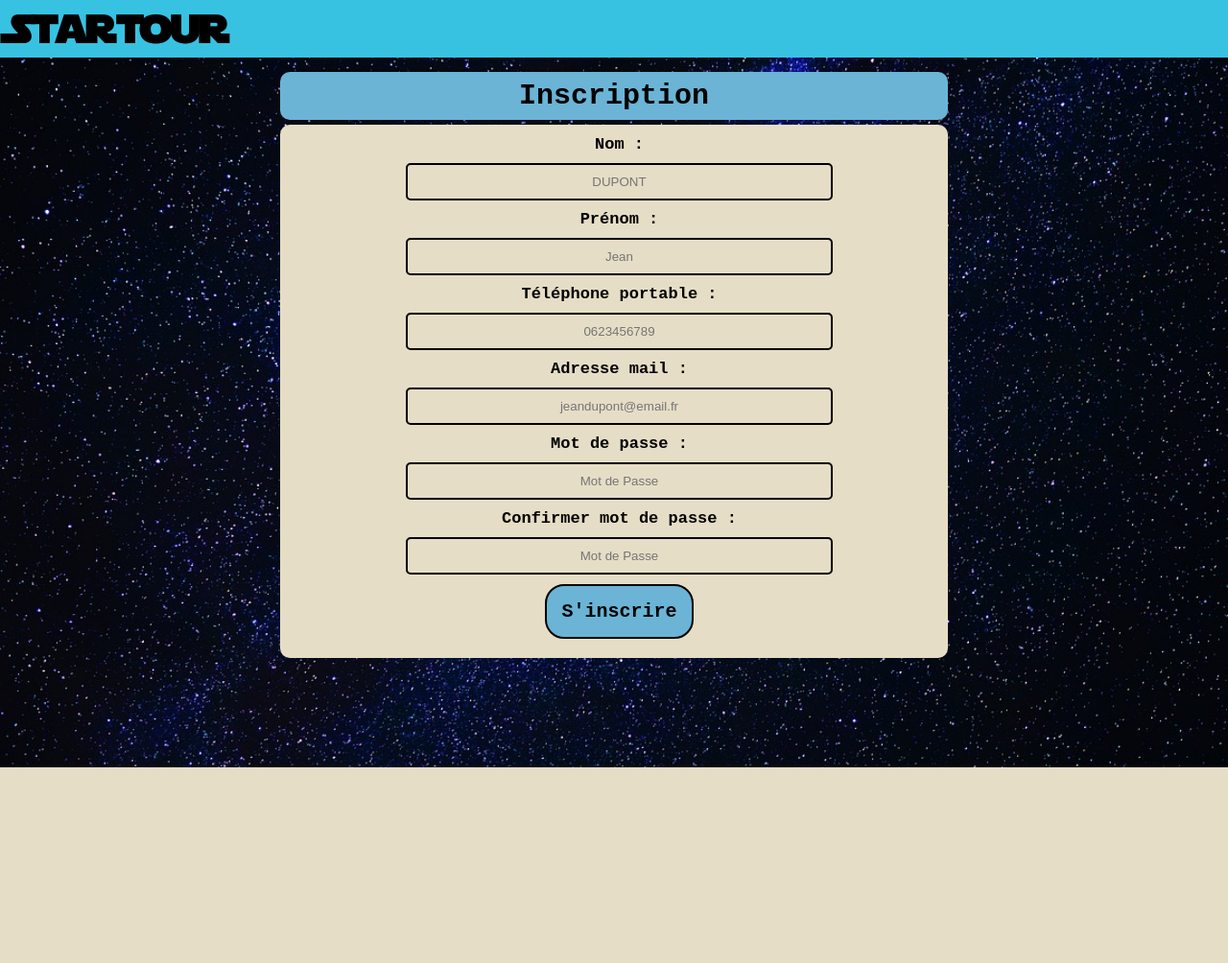
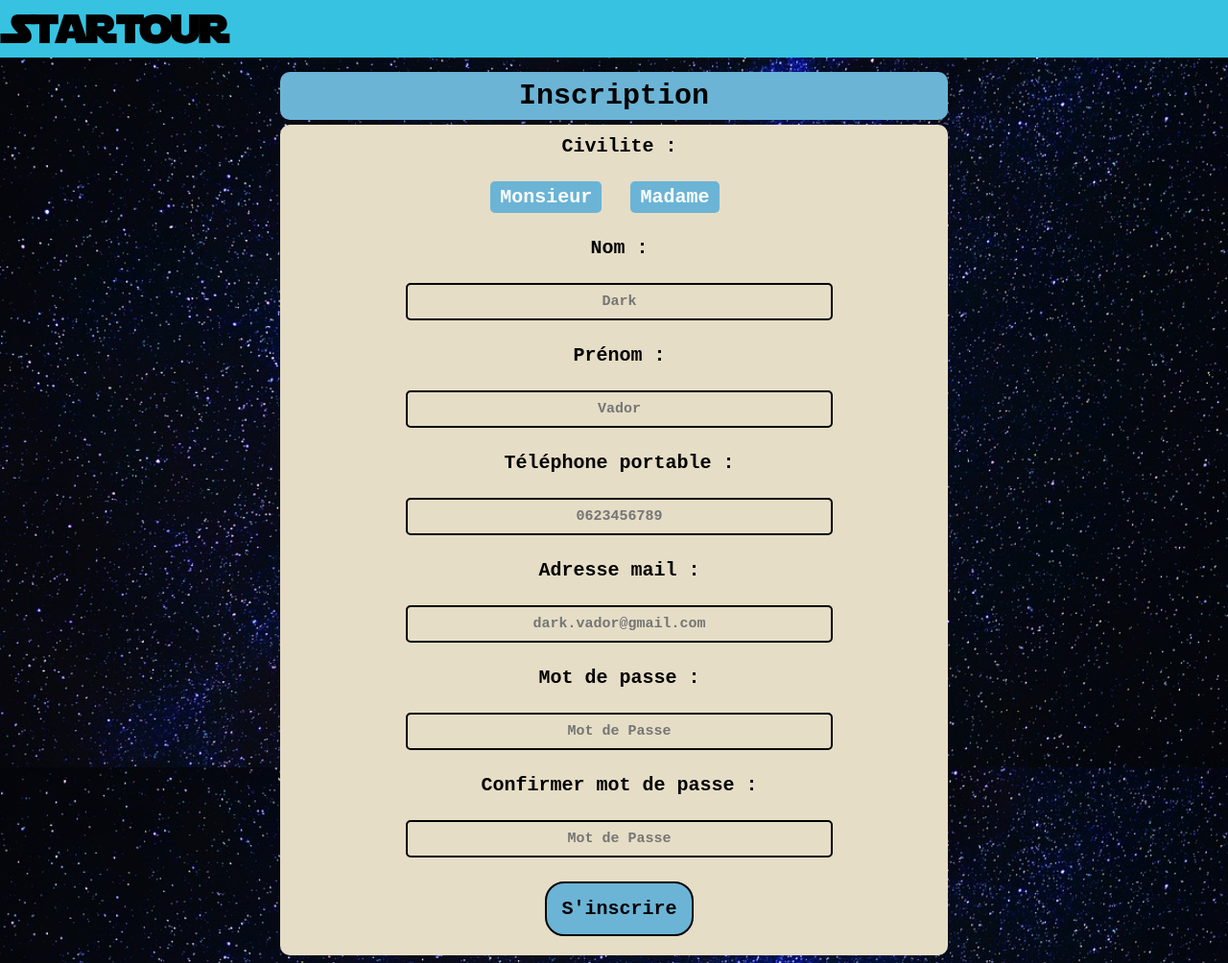
Before and after one commit to RayyyZen/Click-Journey, a PHP site: page /HTML/inscription.html in a window 1280 px wide. Shown: the whole page at 96% size. Before the commit the page ends 800 px from the top, so only its background shows below. Run offline with PHP 8.4, Linux system fonts and the light colour scheme.

Commit message:
ajout de texte et changement du style des input des formulaires

```diff
--- a/CSS/style.css
+++ b/CSS/style.css
@@ -333,10 +339,11 @@ form {
     justify-content: center;
     align-items: center;
     flex-direction: column;
-    gap: 10px;
+    gap: 25px;
     width: 100%;
     text-align: center;
     margin-top: 10px;
+    font-size: 20px;
 }
 
 .formulaire input {
@@ -346,11 +353,14 @@ form {
     border: 2px solid black;
     border-radius: 5px;
     text-align: center;
+    font-family: 'Courier New', Courier, monospace;
+    font-weight: bold;
+    font-size: 15px;
     background-color: #e6ddc6;
     outline: none;
 }
 
-.formulaire input[type="submit"] {
+input[type="submit"] {
     display: flex;
     justify-content: center;
     align-items: center;
@@ -414,11 +434,11 @@ form {
 .choixradio {
     display: flex;
     justify-content: center;
-    gap: 5%;
+    gap: 7%;
     width: 70%;
 }
 
-.paragraphinformations input[type="radio"] {
+input[type="radio"] {
     display: none;/*Pour cacher les boutons radio*/
 }
 
@@ -428,7 +448,7 @@ form {
     border-radius: 5px;
     font-weight: bold;
     color: white;
-    background-color: #D46A6A;
+    background-color: #6bb4d6;
     cursor: pointer;
 }
 
--- a/HTML/informations.html
+++ b/HTML/informations.html
@@ -23,8 +23,8 @@
                 <input type="radio" id="madame" name="civilite" value="Madame" disabled>
                 <label for="madame" class="civiliteLabel">Madame</label>
 
-            <i class="fa-solid fa-pen-nib"></i>
-        </div>
+                <i class="fa-solid fa-pen-nib"></i>
+            </div>
 
             <label>Nom :</label>
             <div class="group">
--- a/HTML/inscription.html
+++ b/HTML/inscription.html
@@ -14,18 +14,27 @@
         <div class="paragraph pageinscription">
             <form action="../PHP/inscription.php" method="POST">
                 <div class="formulaire">
+                    <label>Civilite :</label>
+                    <div class="choixradio">
+                        <input type="radio" id="monsieur" name="civilite" value="Monsieur">
+                        <label for="monsieur" class="civiliteLabel">Monsieur</label>
+                        <input type="radio" id="madame" name="civilite" value="Madame">
+                        <label for="madame" class="civiliteLabel">Madame</label>
+
+                        <i class="fa-solid fa-pen-nib"></i>
+                    </div>
                     <label for="lastname">Nom : </label>
-                    <input type="text" id='lastname' name="lastname" title="Entrez le nom de la personne en majuscules" placeholder="DUPONT" pattern="[A-Z]{2,}" requiered>
+                    <input type="text" id='lastname' name="lastname" title="Entrez le nom de la personne en majuscules" placeholder="Dark" pattern="[A-Z]{2,}" maxlength="20" requiered>
                     <label for="name">Prénom : </label>
-                    <input type="text" id='name' name="name" title="Entrez le prénom de la personne en commençant par une majuscule" placeholder="Jean" pattern="[A-Za-z]{2,}" requiered>
+                    <input type="text" id='name' name="name" title="Entrez le prénom de la personne en commençant par une majuscule" placeholder="Vador" pattern="[A-Za-z]{2,}" maxlength="20" requiered>
                     <label for="mobile">Téléphone portable : </label>
-                    <input type="text" id='mobile' name="mobile" title="Entrez le numéro de téléphone portable de la personne" pattern='[0-9]{10}' placeholder="0623456789" requiered>
+                    <input type="tel" id='mobile' name="mobile" title="Entrez le numéro de téléphone portable de la personne" pattern='[0-9]{10}' placeholder="0623456789" maxlength="10" requiered>
                     <label for="email">Adresse mail : </label>
-                    <input type="email" id='email' name="email" title="Entrez l'adresse mail de la personne" placeholder="jeandupont@email.fr" requiered>
+                    <input type="email" id='email' name="email" title="Entrez l'adresse mail de la personne" placeholder="dark.vador@gmail.com" maxlength="40" requiered>
                     <label for="password">Mot de passe : </label>
-                    <input type="password" id='password' name="password" title="Entrez le mot de passe" placeholder="Mot de Passe" pattern="[A-Za-z]{2,}" requiered>
+                    <input type="password" id='password' name="password" title="Entrez le mot de passe" placeholder="Mot de Passe" pattern="[A-Za-z]{2,}" maxlength="20" requiered>
                     <label for="password">Confirmer mot de passe : </label>
-                    <input type="password" id='cpassword' name="cpassword" title="Confirmer le mot de passe" placeholder="Mot de Passe" pattern="[A-Za-z]{2,}" requiered>
+                    <input type="password" id='cpassword' name="cpassword" title="Confirmer le mot de passe" placeholder="Mot de Passe" pattern="[A-Za-z]{2,}" maxlength="20" requiered>
                     <input type="submit" id='save' name="save" title="Enregistrer la personne" value="S'inscrire" requiered>
                 </div>
             </form>
```
Also changed, not shown: other parts of CSS/style.css (+39 -11 lines), HTML/admin.html (+21 -8 lines), HTML/destinations.html (+5 -3 lines), HTML/index.html (+24 -10 lines).
